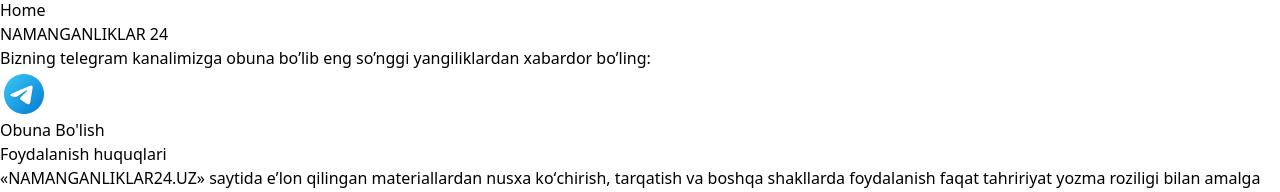
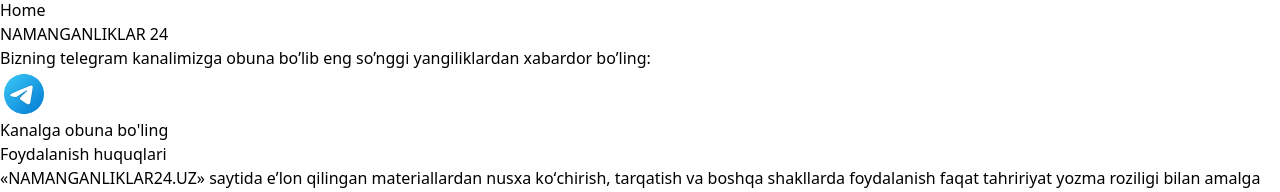
Before and after one commit to shohjahonfr/namangan24, a React (Vite) app: page / in a window 1280 px wide. Shown: the part 290-482 px from the top of the page. Built offline with nearby package versions, Linux system fonts and the light colour scheme.

Commit message:
updated footer

```diff
--- a/src/components/Footer.jsx
+++ b/src/components/Footer.jsx
@@ -16,7 +16,7 @@
         <a href="https://t.me/NAMANGANLIKLAR" className='p-1 bg-white inline-block rounded-md'>
               <div className='flex p-1 bg-white text-blue-900 '>
                 <img src={Telegram} className='w-6' alt="" />
-                Obuna Bo'lish
+                Kanalga obuna bo'ling
               </div>
             </a>
       </div>
```
